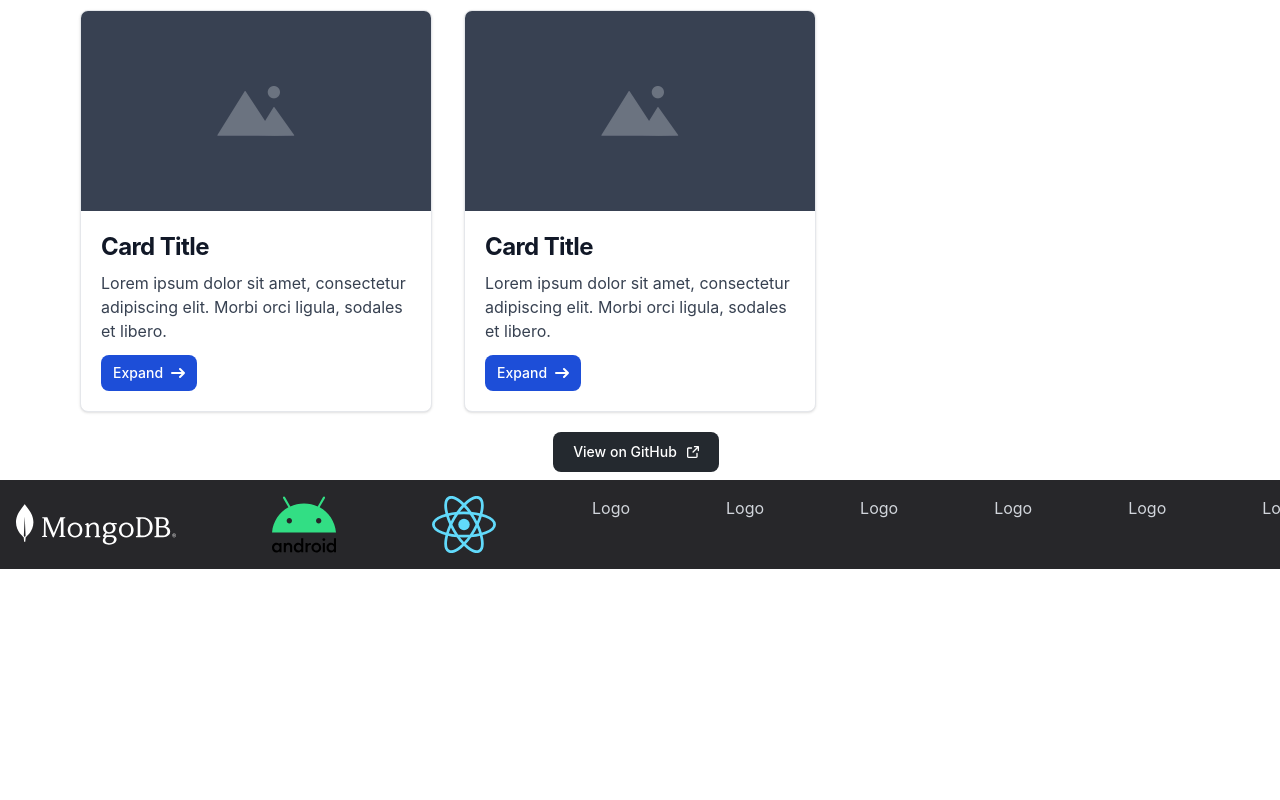
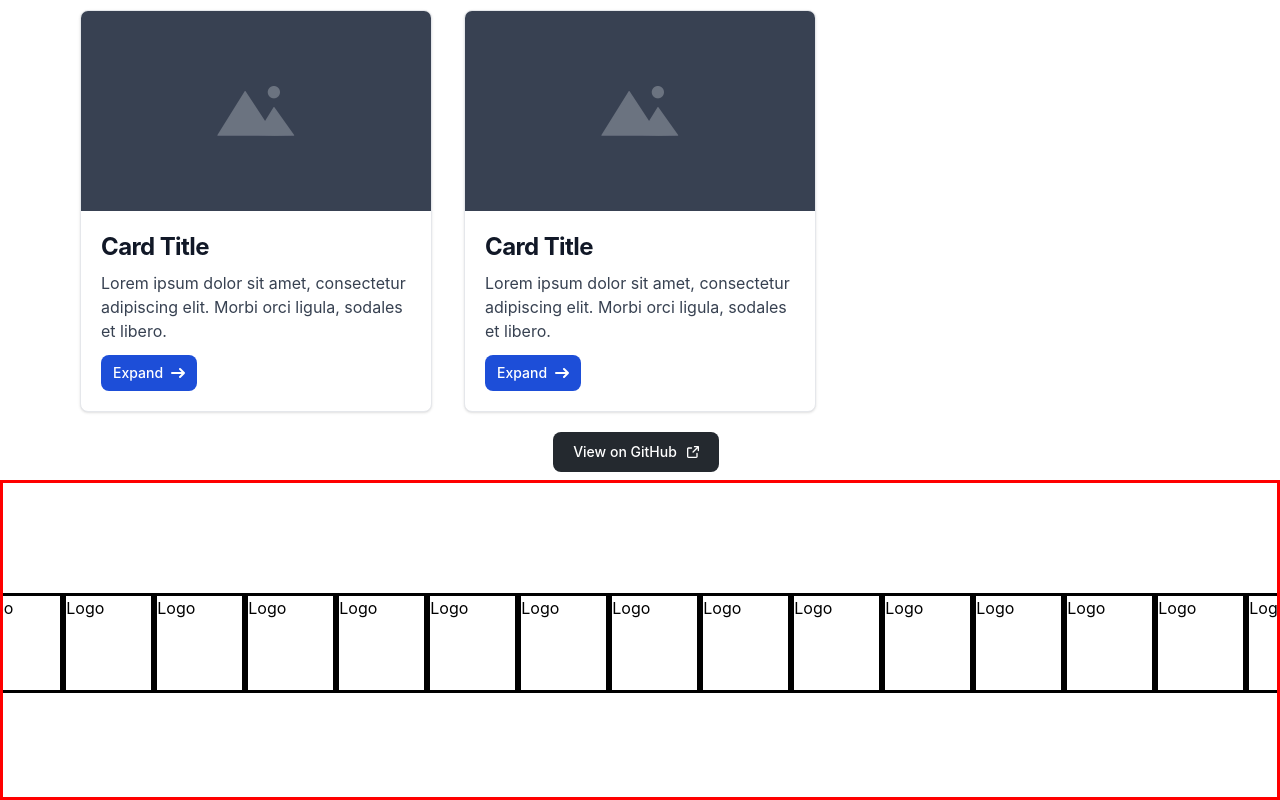
Before and after one commit to agraham02/portfolio-website, a React (Create React App) app: page / in a window 1280 px wide. Shown: the part 1868-2668 px from the top of the page. Before the commit the page ends 2437 px from the top, so only its background shows below. Built offline with nearby package versions, Linux system fonts and the light colour scheme.

Commit message:
Done infinite scroll initial framework

```diff
--- a/src/components/Projects.js
+++ b/src/components/Projects.js
@@ -1,4 +1,5 @@
 import React from "react";
+import "../styles/Projects.css";
 import mongoDbLogo from "../company-logos/MongoDB_White.svg";
 import reactLogo from "../company-logos/React-icon.svg";
 import androidLogo from "../company-logos/Android_logo.svg";
@@ -236,10 +237,47 @@ function InfiniteScrollBanner() {
     );
 
     return (
+        <div class="scroll-parent">
+            <div className="scroll-element primary">
+                <div className="scroll-item">Logo</div>
+                <div className="scroll-item">Logo</div>
+                <div className="scroll-item">Logo</div>
+                <div className="scroll-item">Logo</div>
+                <div className="scroll-item">Logo</div>
+                <div className="scroll-item">Logo</div>
+                <div className="scroll-item">Logo</div>
+                <div className="scroll-item">Logo</div>
+                <div className="scroll-item">Logo</div>
+                <div className="scroll-item">Logo</div>
+                <div className="scroll-item">Logo</div>
+                <div className="scroll-item">Logo</div>
+                <div className="scroll-item">Logo</div>
+                <div className="scroll-item">Logo</div>
+            </div>
+            <div className="scroll-element secondary">
+                <div className="scroll-item">Logo</div>
+                <div className="scroll-item">Logo</div>
+                <div className="scroll-item">Logo</div>
+                <div className="scroll-item">Logo</div>
+                <div className="scroll-item">Logo</div>
+                <div className="scroll-item">Logo</div>
+                <div className="scroll-item">Logo</div>
+                <div className="scroll-item">Logo</div>
+                <div className="scroll-item">Logo</div>
+                <div className="scroll-item">Logo</div>
+                <div className="scroll-item">Logo</div>
+                <div className="scroll-item">Logo</div>
+                <div className="scroll-item">Logo</div>
+                <div className="scroll-item">Logo</div>
+            </div>
+        </div>
+    );
+
+    return (
         <div className="bg bg-zinc-800 text-gray-300 flex space-x-24 overflow-hidden w-full p-4">
-            <img src={mongoDbLogo} className="w-40" />
+            {/* <img src={mongoDbLogo} className="w-40" />
             <img src={androidLogo} className="w-16" />
-            <img src={reactLogo} className="w-16" />
+            <img src={reactLogo} className="w-16" /> */}
             <div>Logo</div>
             <div>Logo</div>
             <div>Logo</div>
--- /dev/null
+++ b/src/styles/Projects.css
@@ -0,0 +1,52 @@
+.scroll-parent {
+    border: solid red;
+    width: 100%;
+    height: 20rem;
+    padding: 2rem 0;
+    overflow: hidden;
+    position: relative;
+}
+
+.scroll-element {
+    width: inherit;
+    height: inherit;
+    position: absolute;
+    left: 0;
+    top: 0;
+    display: flex;
+    align-items: center;
+    justify-content: space-around;
+}
+
+.scroll-item {
+    display: inline-block;
+    border: solid black;
+    width: 100px;
+    height: 100px;
+}
+
+.primary {
+    animation: primary 25s linear infinite;
+}
+
+.secondary {
+    animation: secondary 25s linear infinite;
+}
+
+@keyframes primary {
+    from {
+        left: 0%;
+    }
+    to {
+        left: -100%;
+    }
+}
+
+@keyframes secondary {
+    from {
+        left: 100%;
+    }
+    to {
+        left: 0%;
+    }
+}
```
